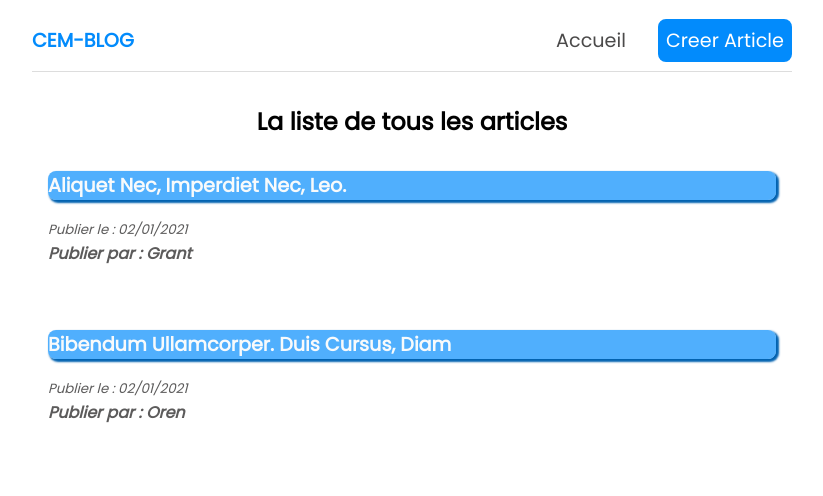
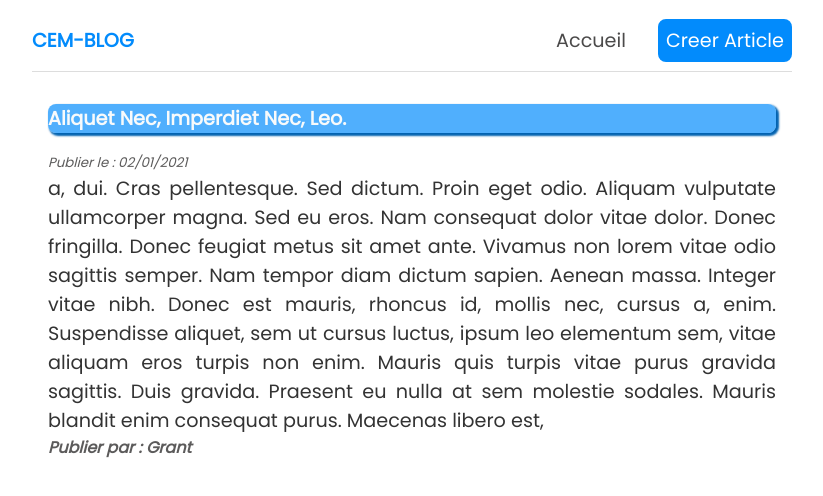
Before and after one commit to cem-sucu/Blog, a React (Create React App) app: page /blogs/1 in a window 1280 px wide. Shown: the top 496 px of the page, without its empty margins (228-1051 px from the left). Built offline with nearby package versions, Linux system fonts and the light colour scheme; data requests are answered from the project's data file.

Commit message:
blogdetail page + css

```diff
--- /dev/null
+++ b/src/Add.js
@@ -0,0 +1,11 @@
+import React from "react";
+
+const Add = () => {
+    return (
+        <div className="create">
+            <h2>Ajouter un nouvel article</h2>
+        </div>
+    );
+};
+
+export default Add;
--- a/src/App.js
+++ b/src/App.js
@@ -3,6 +3,8 @@ import React from "react";
 import Navbar from "./Navbar";
 import Home from "./Home";
 import { BrowserRouter as Router, Route, Switch } from "react-router-dom";
+import Add from "./Add";
+import BlogDetail from "./BlogDetail";
 
 function App() {
     return (
@@ -11,8 +13,14 @@ function App() {
                 <Navbar />
                 <div className="contenu">
                     <Switch>
-                        <Route path={'/'}>
+                        <Route exact path={"/"}>
                             <Home />
+                        </Route>
+                        <Route path={"/ajouter"}>
+                            <Add />
+                        </Route>
+                        <Route path={"/blogs/:id"}>
+                            <BlogDetail />
                         </Route>
                     </Switch>
                 </div>
--- /dev/null
+++ b/src/BlogDetail.js
@@ -0,0 +1,32 @@
+import React from "react";
+import { useParams } from "react-router";
+import useRecuperation from "./useRecuperation";
+import "./index.css";
+
+const BlogDetail = () => {
+    const { id } = useParams();
+    const {
+        data: blog,
+        isLoading,
+        error,
+    } = useRecuperation("http://localhost:8000/blogs/" + id);
+
+    return (
+        <div className="detail-blog">
+            {isLoading && (
+                <div className="loadingMsg">En cours de traitement ..</div>
+            )}
+            {error && <div>{error}</div>}
+            {blog && (
+                <div className="blog">
+                    <h2 className="blog-titre">{blog.title}</h2>
+                    <small className="blog-publication-date">{`Publier le : ${blog.date}`}</small>
+                    <p className="blog-body">{blog.body}</p>
+                    <p className="blog-author">{`Publier par : ${blog.author}`}</p>
+                </div>
+            )}
+        </div>
+    );
+};
+
+export default BlogDetail;
--- a/src/BlogList.js
+++ b/src/BlogList.js
@@ -1,4 +1,5 @@
 import React from "react";
+import { Link } from "react-router-dom";
 
 const BlogList = ({ blogs, title }) => {
     return (
@@ -6,9 +7,9 @@ const BlogList = ({ blogs, title }) => {
             <h2>{title}</h2>
             {blogs.map((blog) => (
                 <div className="blog" key={blog.id}>
-                    <a href=" " className="blog-titre">
+                    <Link to={`/blogs/${blog.id}`} className="blog-titre">
                         {blog.title}
-                    </a>
+                    </Link>
                     <small className="blog-publication-date">
                         Publier le : {blog.date}
                     </small>
--- a/src/Navbar.js
+++ b/src/Navbar.js
@@ -1,23 +1,24 @@
 import React from "react";
+import { Link } from "react-router-dom";
 
 const Navbar = () => {
     return (
         <nav className="navbar">
             <div>
-                <a className="logo" href=" ">
+                <Link to={"/"} className="logo">
                     cem-blog
-                </a>
+                </Link>
             </div>
             <ul className="liens">
                 <li>
-                    <a href=" " className="lien">
+                    <Link to={"/"} className="lien">
                         Accueil
-                    </a>
+                    </Link>
                 </li>
                 <li>
-                    <a href=" " className="lien buttonArticle">
+                    <Link to={"/ajouter"} className="lien buttonArticle">
                         Creer Article
-                    </a>
+                    </Link>
                 </li>
             </ul>
         </nav>
--- a/src/index.css
+++ b/src/index.css
@@ -77,6 +77,7 @@
   -webkit-box-shadow: 1px 2px 4px 1px rgba(119, 119, 119, 0.7);
   -moz-box-shadow: 1px 2px 4px 1px rgba(119, 119, 119, 0.7);
   box-shadow: 1px 2px 4px 1px rgba(119, 119, 119, 0.7);
+  background-color: rgba(128, 128, 128, 0.192);
   border-radius: 0.5rem;
 }
 
--- a/src/useRecuperation.js
+++ b/src/useRecuperation.js
@@ -6,8 +6,10 @@ const useRecuperation = (url) => {
     const [error, setError] = useState(null);
 
     useEffect(() => {
+        const abortCont = new AbortController();
+
         setTimeout(() => {
-            fetch(url)
+            fetch(url, { signal: abortCont.signal })
                 .then((response) => {
                     if (!response.ok) {
                         throw Error("Désolé une erreur est survenu !");
@@ -20,10 +22,16 @@ const useRecuperation = (url) => {
                     setError(null);
                 })
                 .catch((err) => {
-                    setError(err.message);
-                    setIsLoading(false);
+                    if (err.name === "AbortError") {
+                        console.log("fetch a etait stopper");
+                    } else {
+                        setError(err.message);
+                        setIsLoading(false);
+                    }
                 });
         }, 2000);
+
+        return () => abortCont.abort();
     }, [url]);
 
     return { data, isLoading, error };
```
